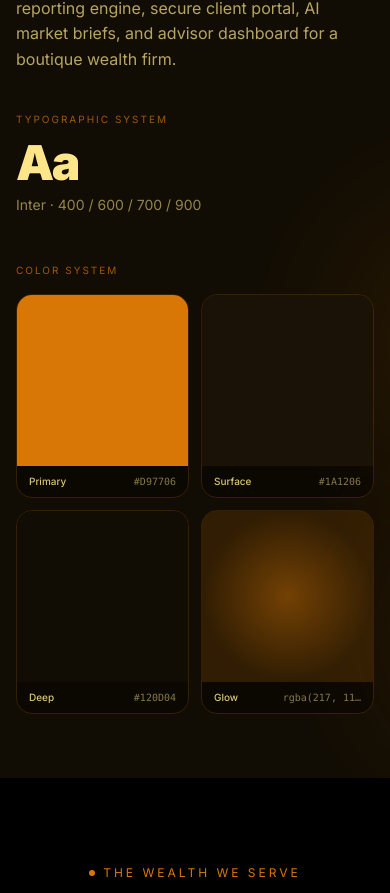
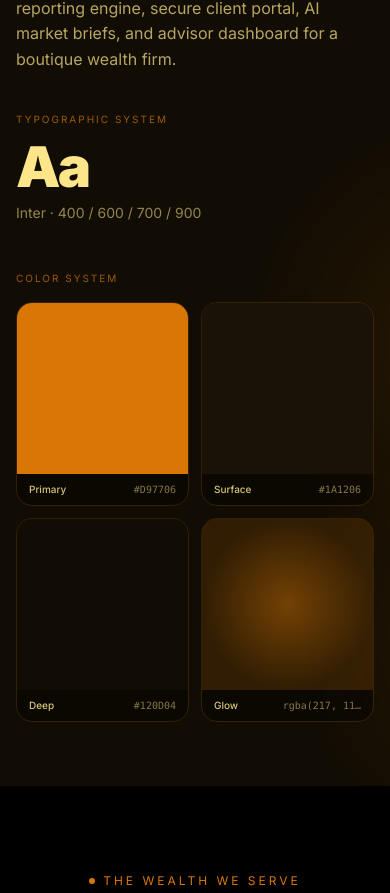
Before and after one commit to hmatanh/flowtix-website, a Next.js app: page /work/aurum/ in a window 390 px wide. Shown: the part 1151-2044 px from the top of the page. Built offline with nearby package versions, Linux system fonts and the light colour scheme.

Commit message:
Mobile: Brand Atmosphere typography specimen Aa — min 56px (was 48px) for more impactful display on small screens

```diff
--- a/components/projects/ProjectPageLayout.tsx
+++ b/components/projects/ProjectPageLayout.tsx
@@ -692,7 +692,7 @@ function BrandAtmosphere({ project }: { project: Project }) {
               <div
                 className="font-black leading-none tracking-tighter"
                 style={{
-                  fontSize: "clamp(48px, 8vw, 96px)",
+                  fontSize: "clamp(56px, 10vw, 96px)",
                   color: b.textOnBrand,
                 }}
               >
```
